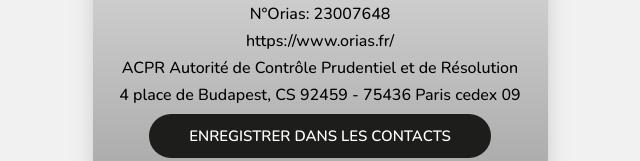
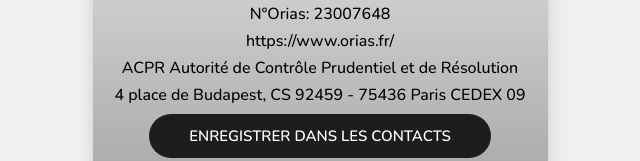
Before and after one commit to Stephane74200/stephane, a plain HTML site: page index.html in a window 1280 px wide. Shown: the part 234-395 px from the top of the page, 320-960 px from the left. Drawn offline with nearby package versions, Linux system fonts and the light colour scheme.

Commit message:
index.html

```diff
--- a/index.html
+++ b/index.html
@@ -26,7 +26,7 @@
 							<h6>N°Orias: 23007648</h6>
 							<h6>https://www.orias.fr/</h6>
 							<h6>ACPR Autorité de Contrôle Prudentiel et de Résolution</h6>
-							<h6>4 place de Budapest, CS 92459 - 75436 Paris cedex 09</h6>
+							<h6>4 place de Budapest, CS 92459 - 75436 Paris CEDEX 09</h6>
 						        <div class="profile-btn ">
                                   <a href="./stephaneeschalier.vcf" class="btnUI-1" download="">Enregistrer dans les contacts</a>
 								<div class="column top">
```
